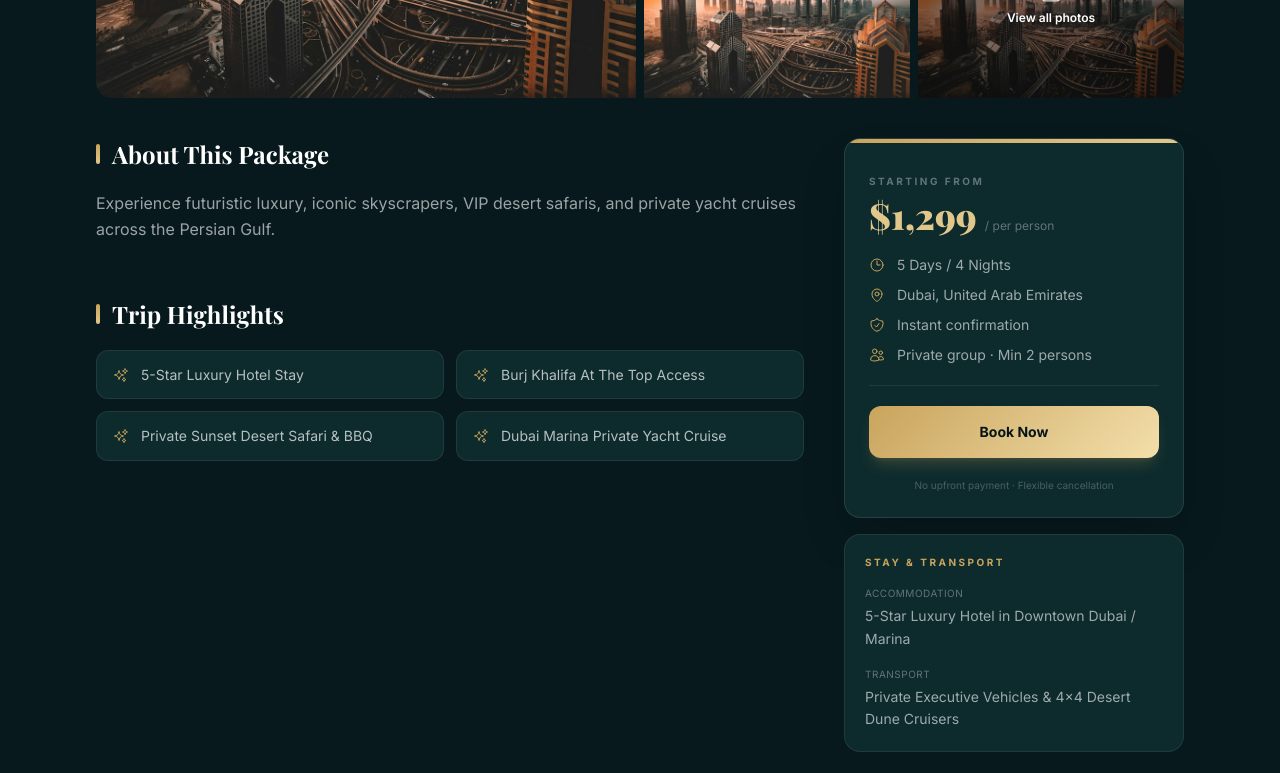
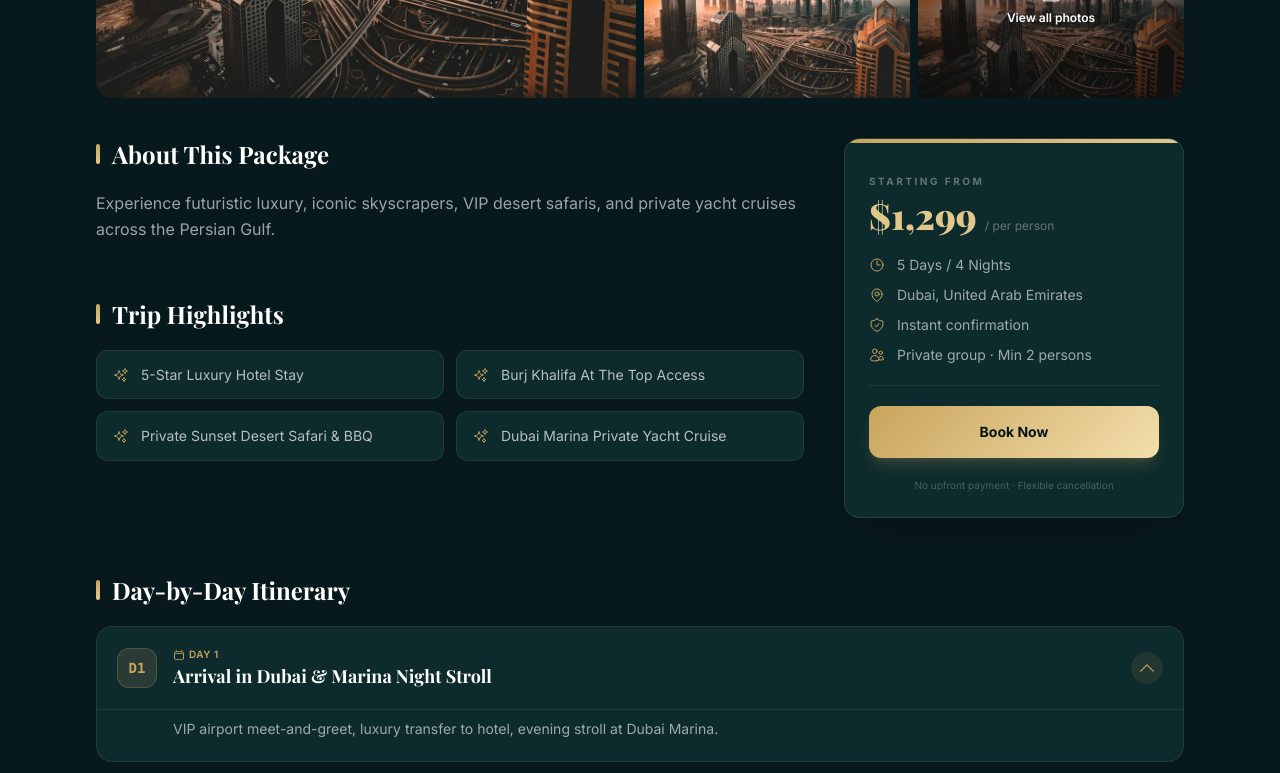
Before and after one commit to Denil980/primexpixeltravelproject, a Next.js app: page /package/dubai-luxury-escape in a window 1280 px wide. Shown: the part 940-1713 px from the top of the page. Built offline with nearby package versions, Linux system fonts and the light colour scheme; a web font is replaced by a local one.

Commit message:
remove: Stay & Transport card from package detail sidebar

```diff
--- a/app/package/[id]/page.jsx
+++ b/app/package/[id]/page.jsx
@@ -287,24 +287,7 @@ export default async function PackagePage({ params }) {
               </div>
             </div>
 
-            {/* Accommodation & Transport */}
-            {(pkg.accommodation || pkg.transport) && (
-              <div className="rounded-2xl border border-white/8 bg-[#0d2a2d] p-5 space-y-4">
-                <p className="text-[10px] font-bold uppercase tracking-[0.25em] text-[#c9a45c]">Stay & Transport</p>
-                {pkg.accommodation && (
-                  <div>
-                    <p className="text-[10px] text-white/35 uppercase tracking-wider mb-1">Accommodation</p>
-                    <p className="text-sm text-white/60 leading-relaxed">{pkg.accommodation}</p>
-                  </div>
-                )}
-                {pkg.transport && (
-                  <div>
-                    <p className="text-[10px] text-white/35 uppercase tracking-wider mb-1">Transport</p>
-                    <p className="text-sm text-white/60 leading-relaxed">{pkg.transport}</p>
-                  </div>
-                )}
-              </div>
-            )}
+
 
           </div>
         </div>
```
